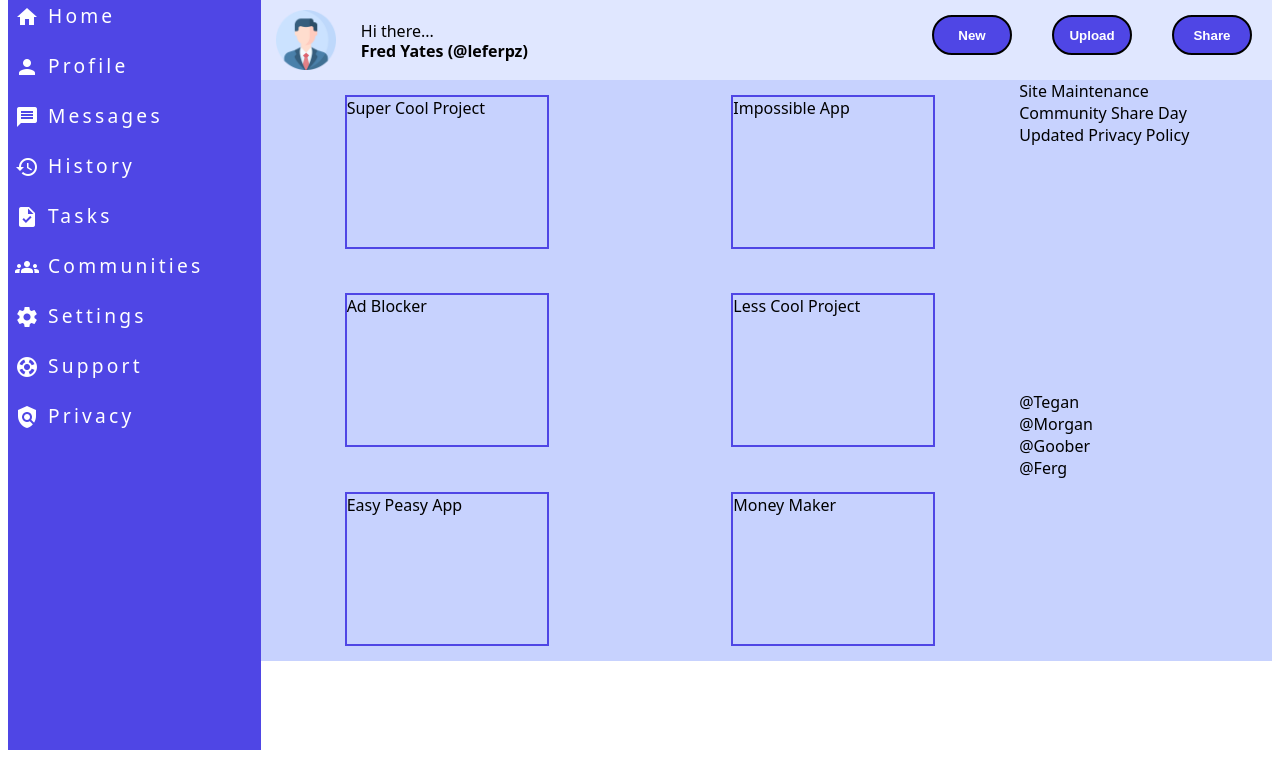
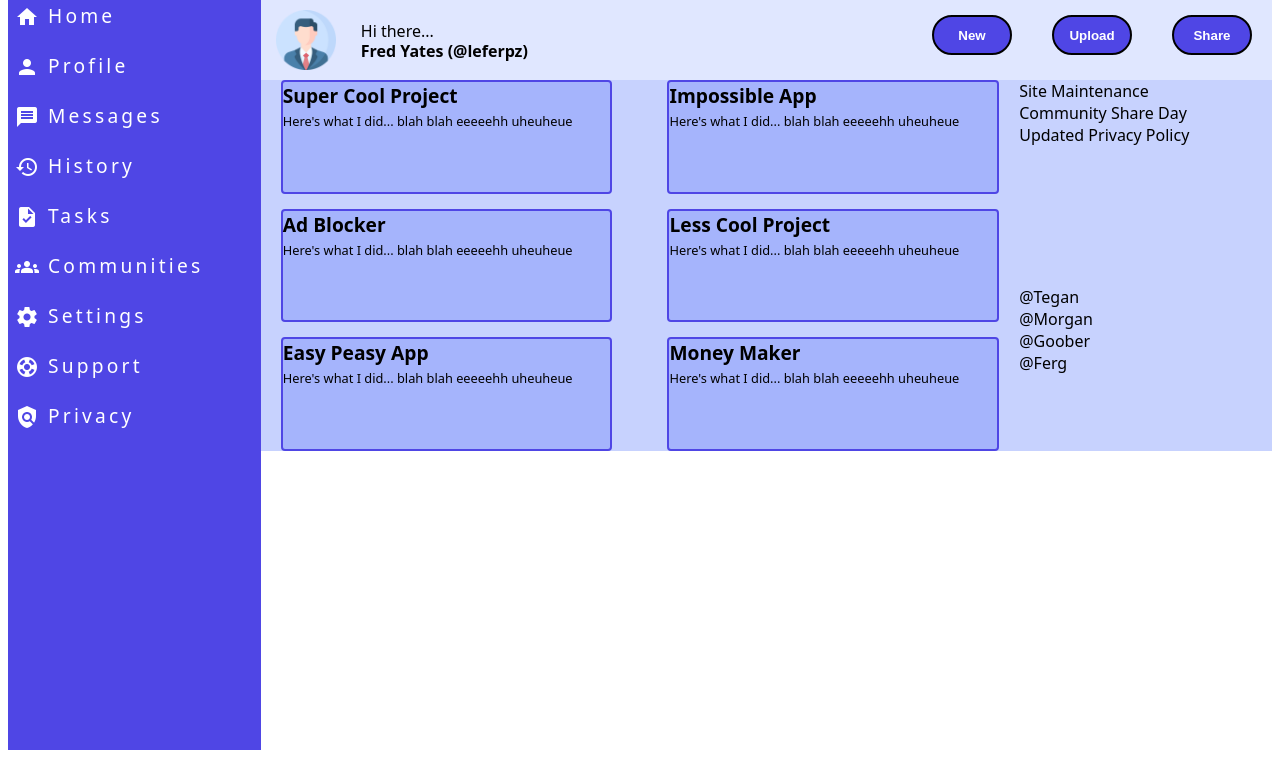
Before and after one commit to MrFerpz/admin-dashboard, a plain HTML site: page index.html in a window 1280 px wide. Shown: the part 58-816 px from the top of the page. Drawn offline with Linux system fonts and the light colour scheme.

Commit message:
Decent progress with the project cards, need further positioning and styling.

```diff
--- a/index.html
+++ b/index.html
@@ -49,12 +49,30 @@
             </div>
             <div class="main-content-container">
                 <div class="projects">
-                    <div>Super Cool Project</div>
-                    <div>Impossible App</div>
-                    <div>Ad Blocker</div>
-                    <div>Less Cool Project</div>
-                    <div>Easy Peasy App</div>
-                    <div>Money Maker</div>
+                    <div class="card">
+                        <div class="card-heading">Super Cool Project</div>
+                        <div class="card-text">Here's what I did... blah blah eeeeehh uheuheue</div>
+                    </div>
+                    <div class="card">
+                        <div class="card-heading">Impossible App</div>
+                        <div class="card-text">Here's what I did... blah blah eeeeehh uheuheue</div>
+                    </div>
+                    <div class="card">
+                        <div class="card-heading">Ad Blocker</div>
+                        <div class="card-text">Here's what I did... blah blah eeeeehh uheuheue</div>
+                    </div>
+                    <div class="card">
+                        <div class="card-heading">Less Cool Project</div>
+                        <div class="card-text">Here's what I did... blah blah eeeeehh uheuheue</div>
+                    </div>
+                    <div class="card">
+                        <div class="card-heading">Easy Peasy App</div>
+                        <div class="card-text">Here's what I did... blah blah eeeeehh uheuheue</div>
+                    </div>
+                    <div class="card">
+                        <div class="card-heading">Money Maker</div>
+                        <div class="card-text">Here's what I did... blah blah eeeeehh uheuheue</div>
+                    </div>
                 </div>
                 <div class="right-hand-sidebar">
                     <div class="announcements">
--- a/styles.css
+++ b/styles.css
@@ -43,6 +43,7 @@ body {
 .main-content-container {
     display: grid;
     grid-template-columns: 3fr 1fr;
+    height: 100%;
 }
 
 .projects {
@@ -50,12 +51,9 @@ body {
     grid-template-columns: 1fr 1fr;
     gap: 15px;
     place-items: center;
-}
-
-.projects > div {
-    width: 200px;
-    height: 150px;
-    border:#4f46e5 solid 2px;
+    align-items: stretch;
+    justify-items: stretch;
+    height: 100%;
 }
 
 .right-hand-sidebar {
@@ -74,6 +72,10 @@ body {
 
 .links {
     grid-column: 2;
+}
+
+.links:hover {
+    cursor: pointer;
 }
 
 #search-icon, #notifications-icon, #profile-icon {
@@ -147,7 +149,30 @@ button {
     width: 80px;
 }
 
+button:hover {
+    opacity: 0.9;
+    cursor: pointer;
+}
+
 .hi-text, .name-title {
     position: relative;
     top: 10px;
 }
+
+.card {
+    display: grid;
+    grid-template-rows: 30px 1fr;
+    background-color: #a5b4fc;
+    border:#4f46e5 solid 2px;
+    border-radius: 4px;
+    margin: 0px 20px 0px 20px;
+}
+
+.card-heading {
+    font-size: 1.2rem;
+    font-weight: bold;
+}
+
+.card-text {
+    font-size: 0.8rem;
+}
```
